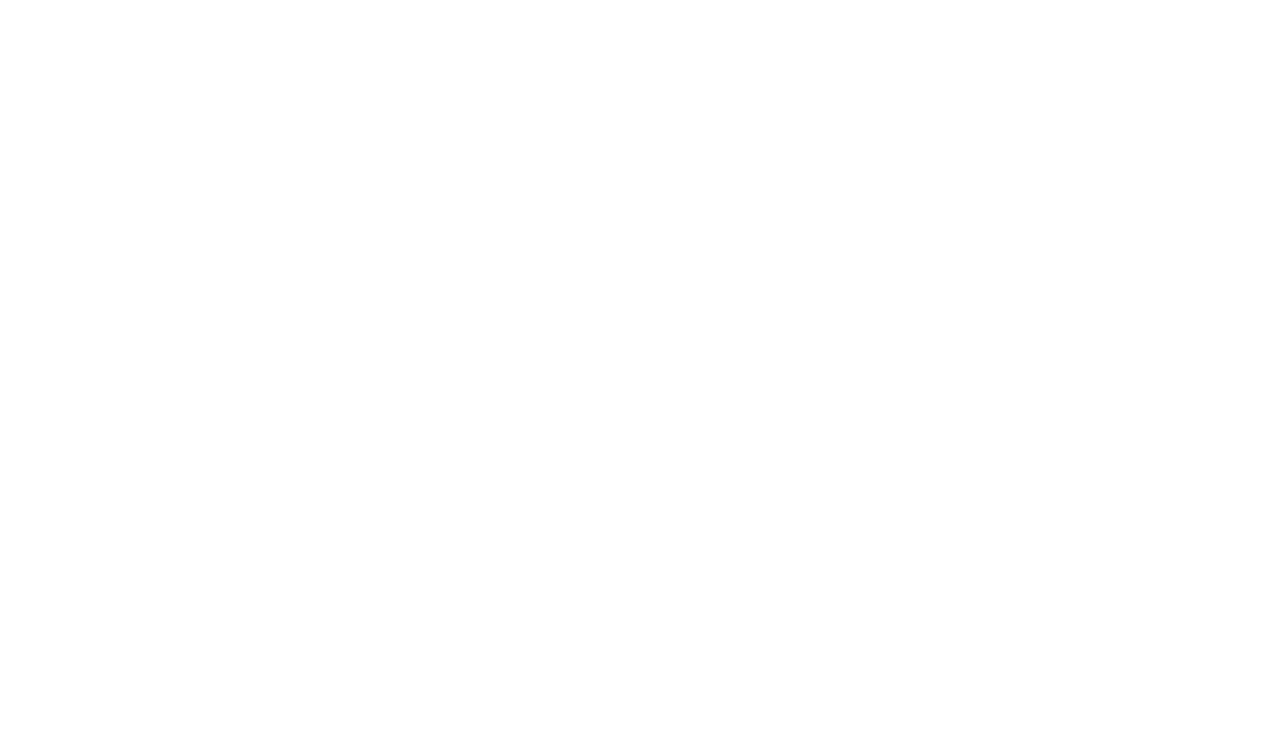
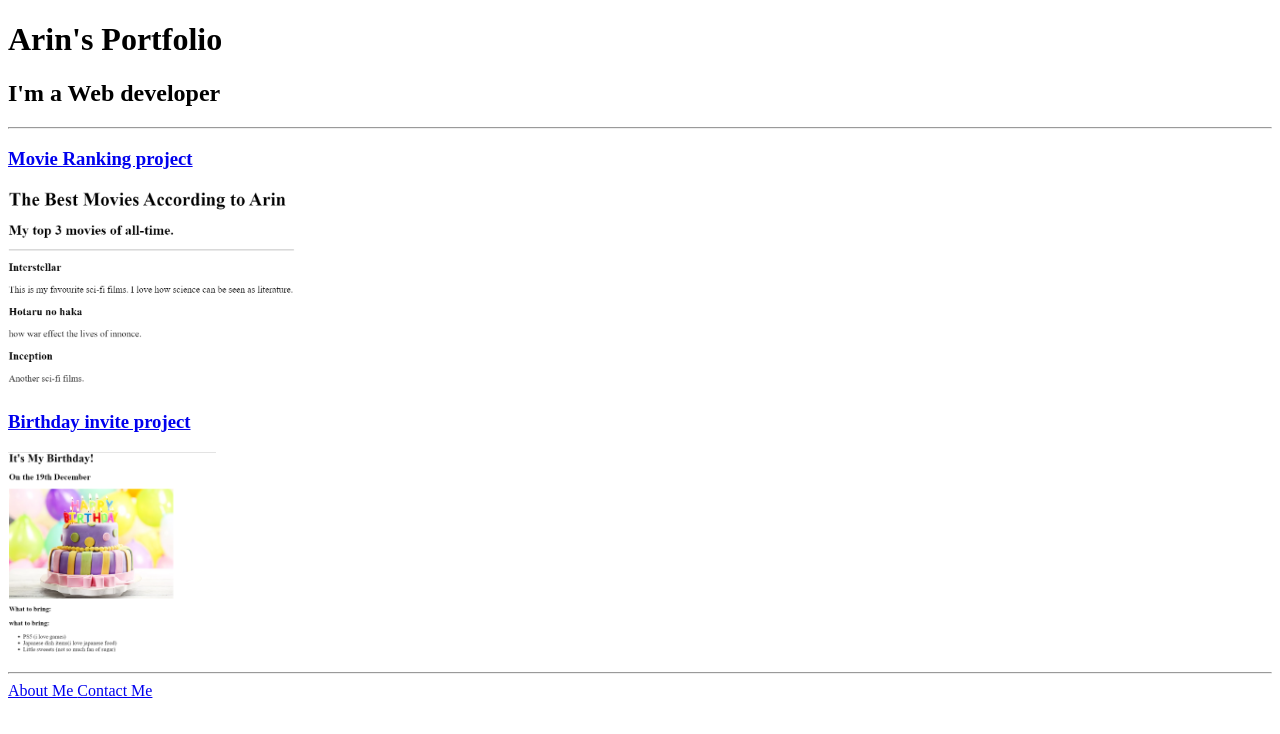
Before and after one commit to Arin213/webDevelopment, a plain HTML site: page webDevelopment/4.3 HTML Porfolio Project/index.html in a window 1280 px wide. Drawn offline with Linux system fonts and the light colour scheme.

Commit message:
Update index.html

```diff
--- a/webDevelopment/4.3 HTML Porfolio Project/index.html
+++ b/webDevelopment/4.3 HTML Porfolio Project/index.html
@@ -13,3 +13,39 @@
 https://developer.mozilla.org/en-US/docs/Web/HTML/Element/img#attr-height -->
 
 <!-- TODO 7: Add the Contact Me and About Me page links -->
+
+
+<!-- TODO 1: Create the HTML Boilerplate -->
+<!DOCTYPE html>
+<html lang="en">
+    <head>
+        <meta charset="UTF-8"/>
+        <title>Arin's Website</title>
+    </head>
+    <body>
+        <!-- TODO 2: Add Your previous projects' HTML into the public folder -->
+        <h1>Arin's Portfolio</h1>
+        <h2>I'm a Web developer</h2>
+        <hr/>
+        <!-- TODO 3: Take screenshots of your project previews and add the images to the images folder -->
+
+        <!-- TODO 4: Add titles/subtitles etc. -->
+
+        <!-- TODO 5: Add a link to the project pages -->
+
+        <!-- TODO 6: Add images to show the project previews
+        HINT for TODO 6: You can use the height attribute set to 200 to make the image smaller:
+        https://developer.mozilla.org/en-US/docs/Web/HTML/Element/img#attr-height -->
+
+        <!-- TODO 7: Add the Contact Me and About Me page links -->
+        <h3><a href="./public/movie-ranking.html">Movie Ranking project</a></h3>
+        <p><img src="./assets/images/film-ranking.png" height="200" alt="Image of list of films"/></p>
+        <h3><a href="./public/birthday-invite.html">Birthday invite project</a></h3>
+        <p><img src="./assets/images/birthday.png" height="200" alt="Birthday party"/></p>
+        <hr/>
+        <a href="./public/about.html"> About Me </a>
+        <a href="./public/contact.html"> Contact Me </a>
+
+    </body>
+
+</html>
```
